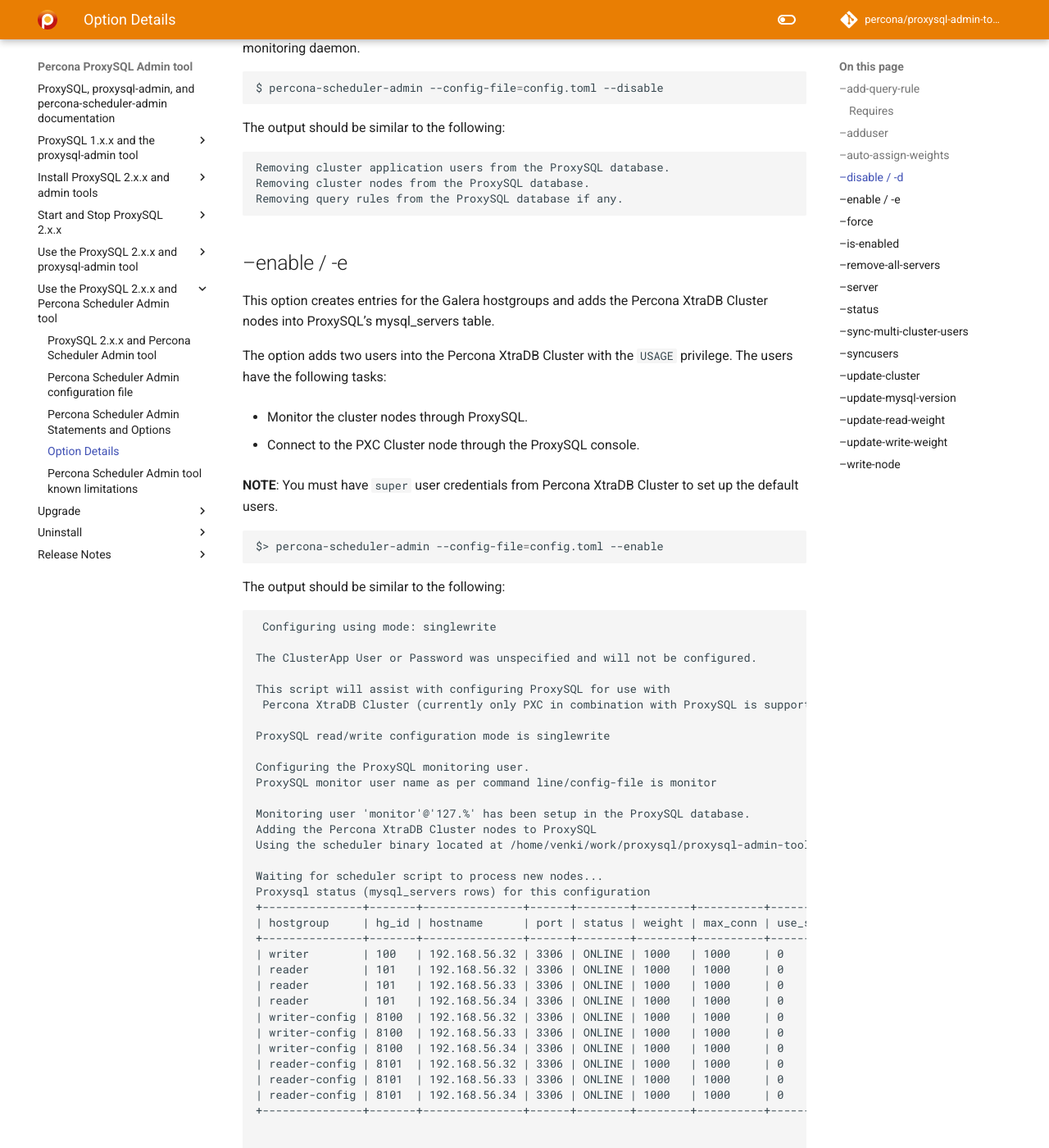
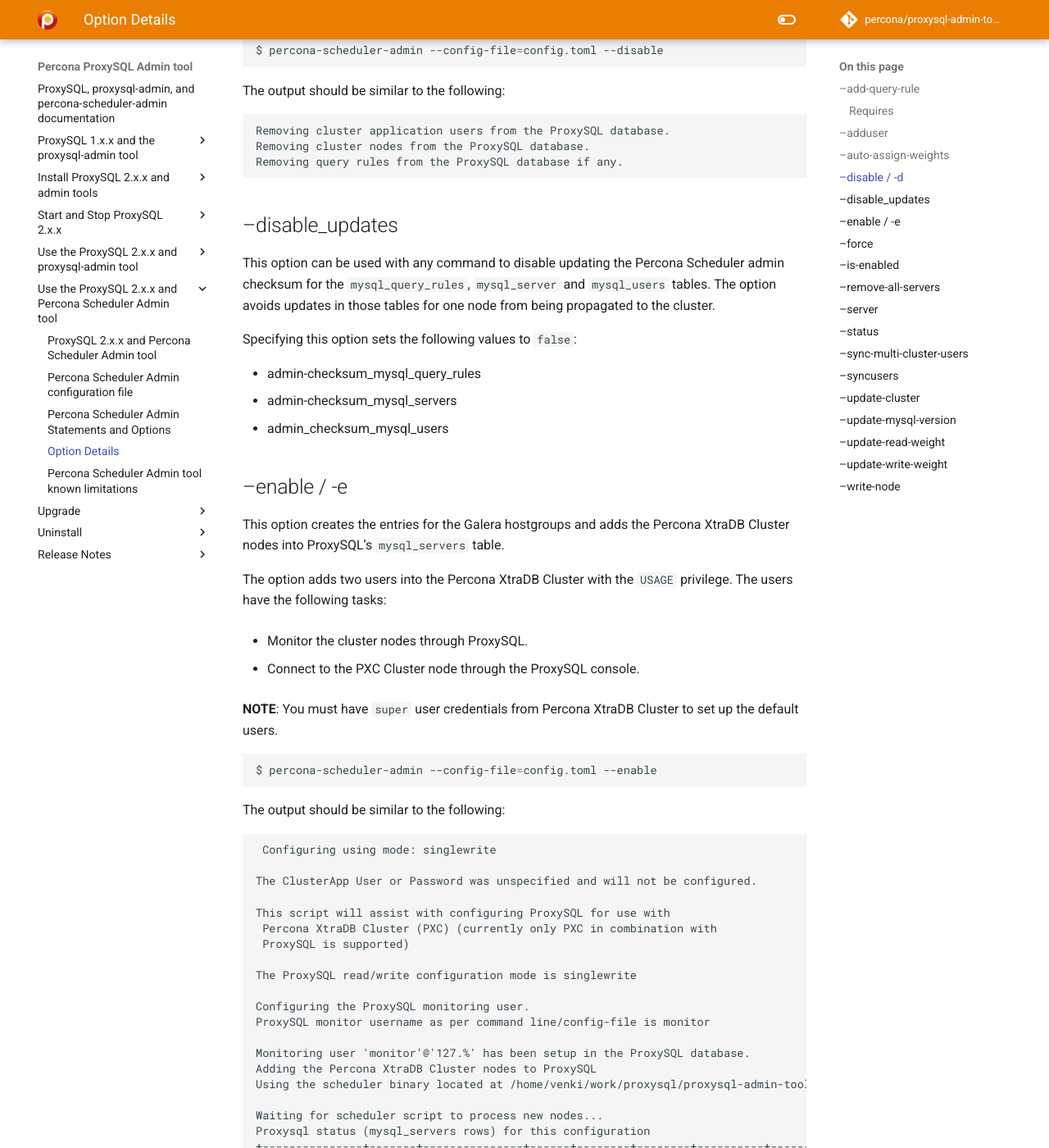
Before and after one commit to percona/proxysql-admin-tool-doc, an MkDocs documentation site: the page built from docs/psa-options.md, in a window 1280 px wide and 1400 px high, scrolled down 3695 px. Shown: the whole window at 82% size. Built offline with MkDocs 1.6.1 and Material for MkDocs 9.7.7, drawn with Linux system fonts in a browser that asks for light colours; nearby versions of some CDN libraries; comment, search, counter and statistics services are not loaded; the version menu is left out; some of the changed text lies outside the part shown.

Commit message:
PSQLADM-410 Refresh docs from recent README changes for 2.4.2 (2.0.x) (#50)
M  docs/psa-config.md
M  docs/psa-options.md

Co-authored-by: Alina Derkach <81975178+alina-derkach-oaza@users.noreply.github.com>

````diff
--- a/docs/psa-options.md
+++ b/docs/psa-options.md
@@ -22,7 +21,7 @@
 | [--update-write-weight](#update-write-weight)           |
 | [--write-node](#write-node)                             |
 
-## –add-query-rule
+## <a name="add-query-rule"></a> --add-query-rule
 
 This option creates query rules for a synced mysql user and applies only to the
 `singlewrite` mode.
@@ -163,10 +162,24 @@
 Removing cluster nodes from the ProxySQL database.
 Removing query rules from the ProxySQL database if any.
 ```
+## --disable_updates
+
+This option can be used with any command to disable updating the
+Percona Scheduler admin checksum for the `mysql_query_rules`,
+`mysql_server` and `mysql_users` tables. The option avoids updates in
+those tables for one node from being propagated to the cluster.
+
+Specifying this option sets the following values to `false`:
+
+* admin-checksum_mysql_query_rules
+* admin-checksum_mysql_servers
+* admin_checksum_mysql_users
+
 
 ## –enable / -e
 
-This option creates entries for the Galera hostgroups and adds the Percona XtraDB Cluster nodes into ProxySQL’s mysql_servers table.
+This option creates the entries for the Galera hostgroups and adds the
+Percona XtraDB Cluster nodes into ProxySQL’s `mysql_servers` table.
 
 The option adds two users into the Percona XtraDB Cluster with the `USAGE`
 privilege. The users have the following tasks:
@@ -179,7 +192,7 @@
 to set up the default users.
 
 ```shell
-$> percona-scheduler-admin --config-file=config.toml --enable
+$ percona-scheduler-admin --config-file=config.toml --enable
 ```
 The output should be similar to the following:
 
@@ -189,12 +202,13 @@
 The ClusterApp User or Password was unspecified and will not be configured.
 
 This script will assist with configuring ProxySQL for use with
- Percona XtraDB Cluster (currently only PXC in combination with ProxySQL is supported)
+ Percona XtraDB Cluster (PXC) (currently only PXC in combination with
+ ProxySQL is supported)
 
-ProxySQL read/write configuration mode is singlewrite
+The ProxySQL read/write configuration mode is singlewrite
 
 Configuring the ProxySQL monitoring user.
-ProxySQL monitor user name as per command line/config-file is monitor
+ProxySQL monitor username as per command line/config-file is monitor
 
 Monitoring user 'monitor'@'127.%' has been setup in the ProxySQL database.
 Adding the Percona XtraDB Cluster nodes to ProxySQL
@@ -219,11 +233,14 @@
 
 
 ProxySQL configuration completed!
+```
 
 ProxySQL has been successfully configured to use with Percona XtraDB Cluster
 ```
 
 You can verify the success with the following command:
+
+Run the following MySQL command to verify:
 
 ```sql
 mysql> select * from runtime_mysql_servers;
@@ -247,13 +264,13 @@
 +--------------+---------------+------+-----------+--------+--------+-------------+-----------------+---------------------+---------+----------------+---------+
 10 rows in set (0.01 sec)
 ```
-You can also run this command:
+
+Verify the scheduler with the following command:
 
 ```sql
 mysql> select * from scheduler\G
 ```
 The output should be similar to the following:
-
 
 ```text
 *************************** 1. row ***************************
@@ -272,7 +289,10 @@
 
 ## –force
 
-This option must be combined with either [--enable/-e](#–enable---e)  or [--update-cluster](#update-cluster) . This option skips any `mysql_servers`, `mysql_users`, and `mysql_galera_hostgroups` table configuration checks. Certain checks issue warnings instead of errors.
+This option must be combined with either –enable / -e or
+–update-cluster. This option skips any `mysql_servers` table,
+`mysql_users` table, and `mysql_galera_hostgroups` table configuration
+checks. Certain checks issue warnings instead of errors which allow the option to continue processing.
 
 ## –is-enabled
 
@@ -337,7 +357,10 @@
 ```
 ## –server
 
-Selects a server by the IP address and port. This option can be combined with [--syncusers](#syncusers)  or [--sync-multi-cluster-users(#sync-multi-cluster-users) to sync a single non-cluster server node.
+Selects a server by the IP address and port. This option can be
+combined with --syncusers or –sync-multi-cluster-users to sync a single
+non-cluster server. The option does not require that the server
+belong to a PXC cluster.
 
 Usage:
 
@@ -472,12 +495,14 @@
 
 ## –update-cluster
 
-This option checks the *Percona XtraDB Cluster* for new nodes. If nodes are
-found, they are added to ProxySQL. Offline nodes are not removed from the
-cluster, by default.
+This option checks the *Percona XtraDB Cluster* for new nodes. If nodes are found, they are added to ProxySQL. By default, offline nodes are not removed from the cluster.
 
 Combining `--remove-all-servers` with this option removes the server list
 for the configuration before the update runs.
+
+Combining `--write-node` with this option, and if the node is in the
+server list and is `ONLINE`, then this command makes that node the
+writer node by assigning a larger weight to that node. Only use this combination if the mode is `singlewrite`.
 
 ```shell
 $> percona-scheduler-admin --config-file=config.toml --write-node=127.0.0.1:4130 --update-cluster
@@ -666,7 +691,10 @@
 
 ## –write-node
 
-This option chooses which Percona XtraDB Cluster node is the writer node when the mode is `singlewrite`. You can combine this option with [--enable/-e](#–enable---e) and [--update-cluster](#update-cluster).
+This option chooses which Percona XtraDB Cluster node is the writer
+node when the mode is `singlewrite`. You can combine this option with –enable / -e and –update-cluster.
+
+The option requires only a single IP address and port combination.
 
 Assigning a node with [--write-node](#write-node) gives the writer node a weight of 1000000. The default weight is 1000.
 
````
Also changed, not shown: other parts of docs/psa-options.md (+0 -1 lines), docs/psa-config.md (+3 -1 lines).
